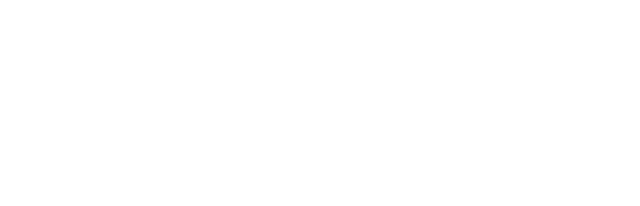
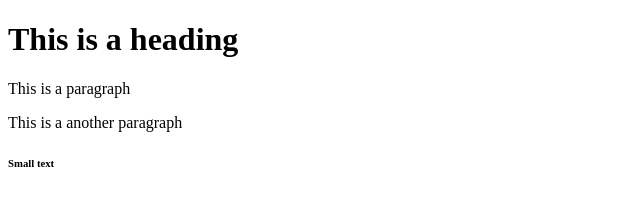
Before and after one commit to krilen/learning-git, a plain HTML site: page index.html in a window 1280 px wide. Shown: the whole page, without its empty margins (0-640 px from the left). Drawn offline with Linux system fonts and the light colour scheme.

Commit message:
New feature 32 (#1)
* Added some html

* Added another <p>

* Update index.html

* small text

```diff
--- a/index.html
+++ b/index.html
@@ -5,6 +5,9 @@
     </head>
   <script></script>
 <body>
-<!-- Add html page here -->
+    <h1>This is a heading</h1>
+    <p>This is a paragraph</p>
+    <p>This is a another paragraph</p>
+    <h6>Small text</h6>
 </body>
 </html>
```
